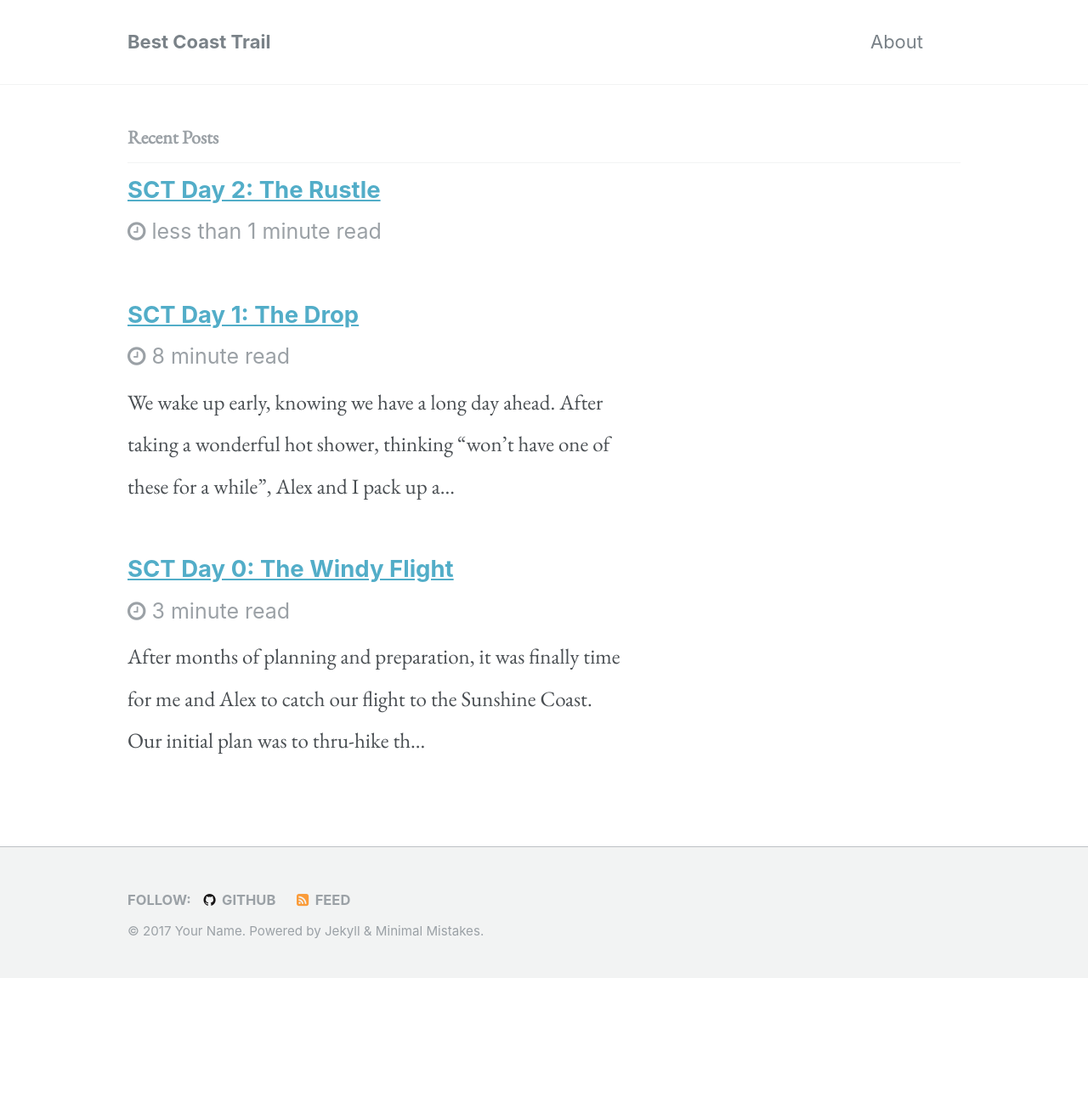
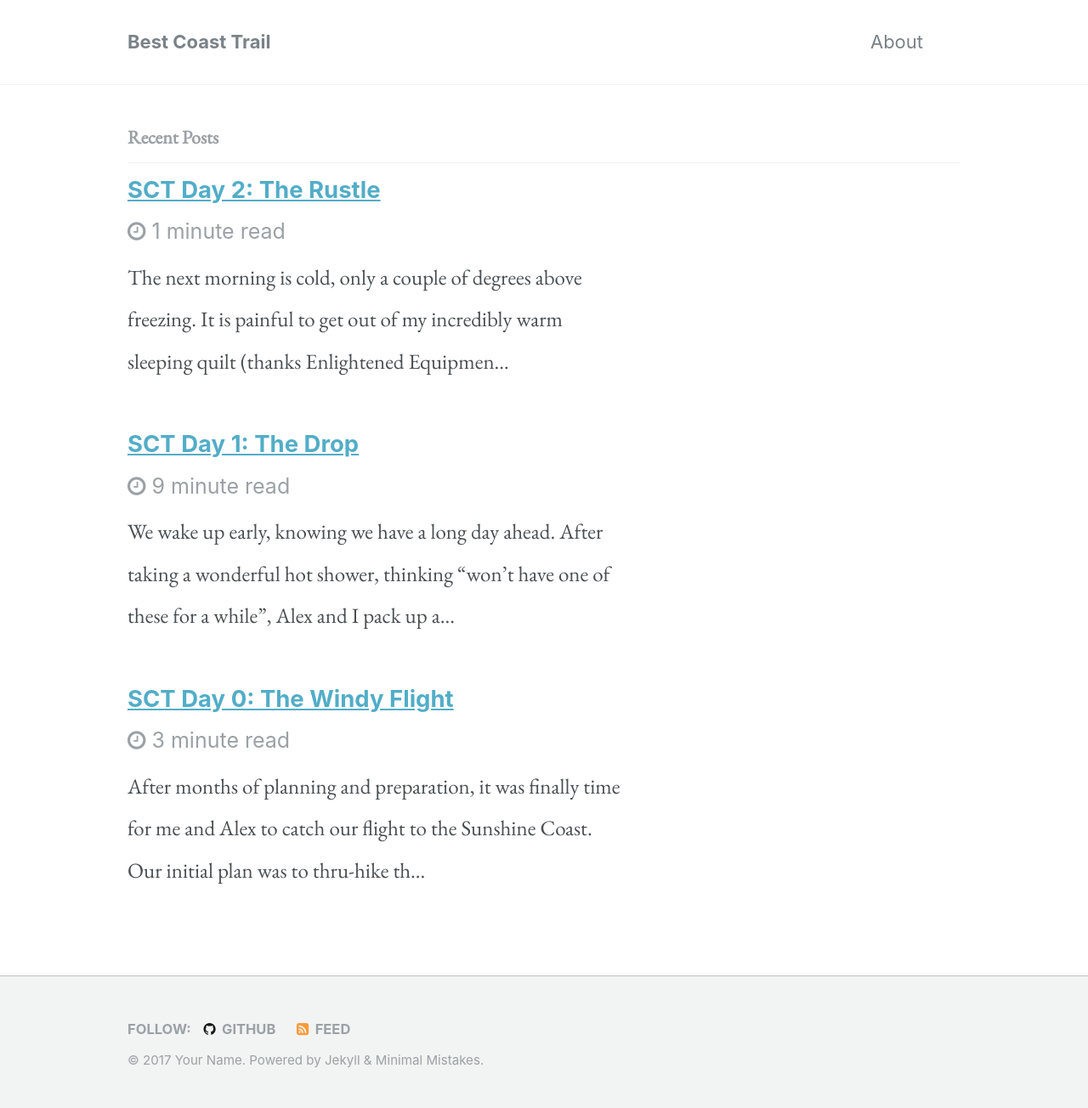
Before and after one commit to BestCoastTrail/BestCoastTrail.github.io, a Jekyll site: the page built from index.html, in a window 1280 px wide. Shown: the whole page at 85% size. Built offline with Jekyll 4.4.1, drawn with Linux system fonts in a browser that asks for light colours; the list of posts is cut into pages by our own code; before the commit the page ends 1151 px from its top, so only the background shows below that.

Commit message:
Working on day 2

```diff
--- a/_posts/2017-04-09-Day-2:-The-Rustle.markdown
+++ b/_posts/2017-04-09-Day-2:-The-Rustle.markdown
@@ -1,5 +1,56 @@
 ---
 title: "SCT Day 2: The Rustle"
 header:
-  image: https://res.cloudinary.com/best-coast-trail/image/upload/v1492649542/JUST5102_header_xhskrn.jpg
+  image: https://farm3.staticflickr.com/2888/33553398643_b8beaefd30_h.jpg
 ---
+
+The next morning is cold, only a couple of degrees above freezing. It is painful to get out of my incredibly warm sleeping quilt (thanks <a href="http://www.enlightenedequipment.com/">Enlightened Equipment!</a>) and change out of my sleeping clothes into my cold and still-damp clothes from yesterday. We make some tea, wolf down some scoops of peanut butter, and start on our way.
+
+<figure style="width: 50%; margin: auto;">
+  <img data-original="https://farm3.staticflickr.com/2893/33521806964_e7513138ba_h.jpg" data-action="zoom" class="inline-image"/>
+  <figcaption>MSR Pocket Rocket and Snow Peak Titanium Mug <i class="fa fa-heart-o" aria-hidden="true"></i></figcaption>
+</figure>
+
+It doesn't take long for us to realize how sore we are from yesterday's hike. Eventually, it starts to warm up and we feel better.
+
+<figure>
+  <img data-original="https://farm3.staticflickr.com/2810/33979319590_356be6646e_h.jpg" data-action="zoom" class="inline-image"/>
+  <figcaption>Alex living life.</figcaption>
+</figure>
+<figure>
+  <img data-original="https://farm5.staticflickr.com/4167/34363711875_a641eea485_h.jpg" data-action="zoom" class="inline-image"/>
+  <figcaption>Water is life.</figcaption>
+</figure>
+<figure>
+  <img data-original="https://farm3.staticflickr.com/2832/34363711115_3e09e302e8_h.jpg" data-action="zoom" class="inline-image"/>
+</figure>
+<figure>
+  <img data-original="https://farm5.staticflickr.com/4194/34363710585_9ccd282074_h.jpg" data-action="zoom" class="inline-image"/>
+</figure>
+
+We have quite the distance to cover today as well: 32km to our next hut at Inland Lake. We'll be passing through Powell River on our way to Inland, and so we are looking forward to having a nice meal and picking up the food and snowshoes we left at the campground.
+
+We run into a handful of people, all of whom are walking small sections of the trail. We haven't met any thru-hikers yet!
+
+<figure>
+  <img data-original="https://farm3.staticflickr.com/2838/34363710235_643cbc6877_h.jpg" data-action="zoom" class="inline-image"/>
+  <figcaption>One of the countless waterfalls we saw during our trek.</figcaption>
+</figure>
+
+The nice thing about hiking this trail in April is that we don't have to worry about water at all. In the late summer months, I read that some parts of the section have hardly any water, and so it's necessary to carry many liters at a time - but for us, we didn't need to carry more than a liter. We brought with us Sawyer water filters, and they worked perfectly. Not having to fiddle with purification tablets or some finicky battery-operated UV light is a luxury. We just scoop some water in and suck!
+
+I've used my filter in Peru and China without getting sick, so I was confident that the pristine Sunshine Coast creeks would be no problem.
+
+<figure>
+  <img data-original="https://farm3.staticflickr.com/2893/33979314930_fc7284e68d_h.jpg" data-action="zoom" class="inline-image"/>
+  <figcaption>Isn't this nice?</figcaption>
+</figure>
+
+The trail today is feels different from yesterday's. We're at higher elevation, so we get some nice views of the scenary around us. Again, the weather is perfect, sunnier than yesterday and much warmer too.
+
+
+
+<div>
+  <div style="float: left; margin: 0; max-width:35%"><p style="text-align: right;"><a href="https://bestcoasttrail.github.io/Day-1-The-Drop/"><i class="fa fa-long-arrow-left" aria-hidden="true"></i> Day 1: The Drop</a></p></div>
+  <div style="float: right; max-width:35%"><p style="text-align: right;"><a href="">Day 3: An Unexpected Meal <i class="fa fa-long-arrow-right" aria-hidden="true"></i></a></p></div>
+</div>
--- /dev/null
+++ b/tmp.html
@@ -0,0 +1 @@
+<a data-flickr-embed="true"  href="https://www.flickr.com/photos/149645114@N08/34203588302/in/dateposted-public/" title="JUST5109"><img src="https://c1.staticflickr.com/3/2855/34203588302_75a76e1170_k.jpg" width="2048" height="1365" alt="JUST5109"></a><script async src="//embedr.flickr.com/assets/client-code.js" charset="utf-8"></script>
```
Also changed, not shown: _posts/2017-04-08-Day-1:-The-Drop.markdown (+4 -4 lines), _layouts/default.html (line endings or trailing spaces).
